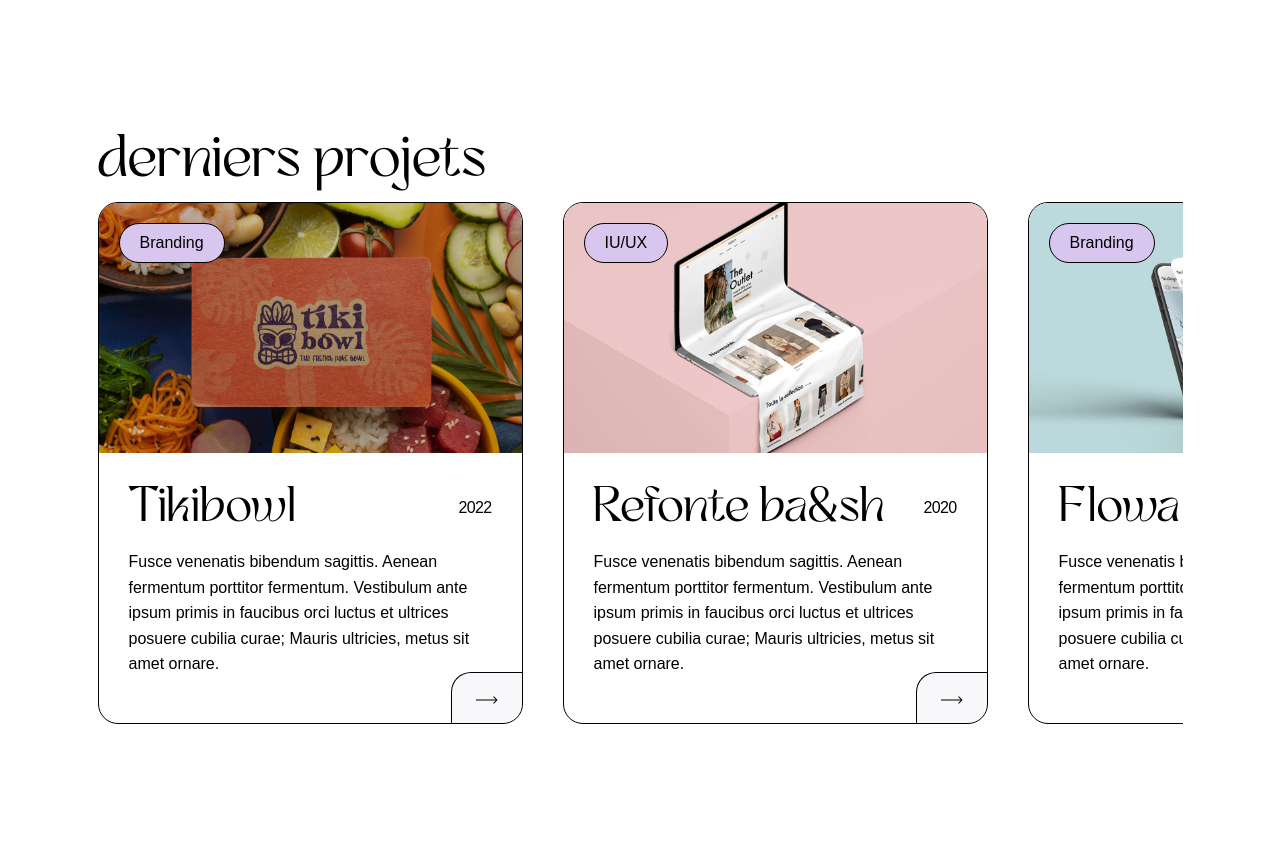
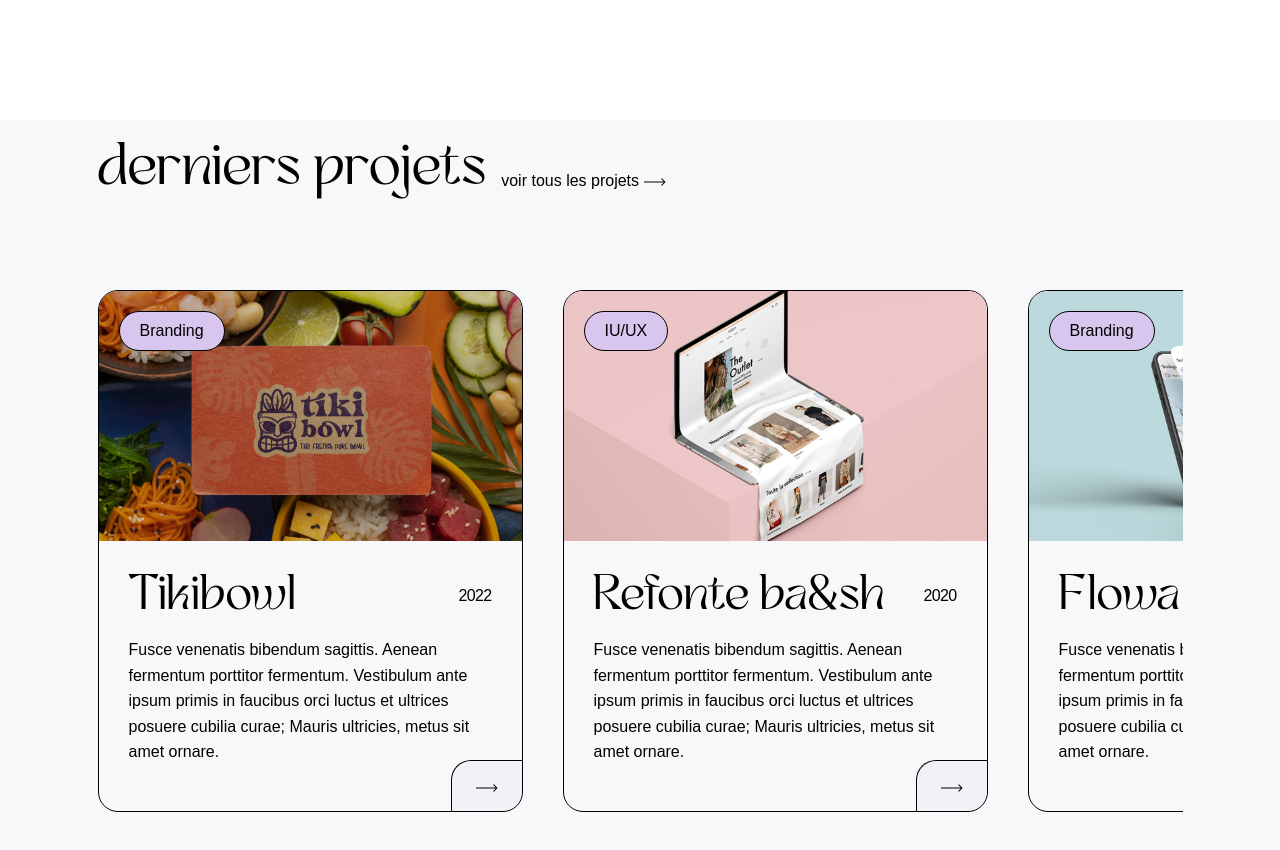
Before and after one commit to chavlt/react-portfolio-2023, a React (Create React App) app: page / in a window 1280 px wide. Shown: the part 1560-2410 px from the top of the page. Before the commit the page ends 2384 px from the top, so only its background shows below. Built offline with nearby package versions, Linux system fonts and the light colour scheme.

Commit message:
project section

```diff
--- /dev/null
+++ b/src/components/Link.js
@@ -0,0 +1,11 @@
+import arrow_right from '../assets/arrow-right.svg'
+import '../styles/Link.scss'
+
+
+function Link({link, text}){
+    return(
+        <a className="link" href={link}>{text} <img src={arrow_right} alt="arrow-right"></img></a>
+    )
+}
+
+export default Link
--- a/src/components/SliderSection.js
+++ b/src/components/SliderSection.js
@@ -1,16 +1,31 @@
+import '../styles/SliderSection.scss'
 import { register } from 'swiper/element/bundle';
 import Title from './Title'
+import Link from './Link'
 import Slider from './Slider'
 import { SliderContent } from '../datas/SliderContent'
 
+
 register();
+
+let link = {
+    "link": "#",
+    "text": "voir tous les projets"
+}
+
 
 
 function SliderSection() {
     return (
-        <div className="slider container">
-            <Title>derniers projets</Title>
-            <Slider data={SliderContent} />
+        <div className="slider">
+            <div className="container">
+                <div className="slider__header">
+                    <Title>derniers projets</Title>
+                    <Link link={link.link} text={link.text}></Link>
+
+                </div>
+                <Slider data={SliderContent} />
+            </div>
         </div>
     )
 }
--- /dev/null
+++ b/src/styles/Link.scss
@@ -0,0 +1,9 @@
+
+.link{
+    margin-left: 15px;
+    margin-bottom: 20px;
+    color: black;
+    font-family: "Syne", sans-serif;
+    font-size: 16px;
+    text-decoration : none;
+}
--- /dev/null
+++ b/src/styles/SliderSection.scss
@@ -0,0 +1,16 @@
+.slider{
+    background: #E9E5F050;
+    height: 100vh;
+    display: flex;
+    flex-direction : column;
+    align-items: center;
+    justify-content: center;
+
+    &__header{
+        display: flex;
+        flex-direction : row;
+        align-items: flex-end;
+        justify-content: flex-start;
+        margin-bottom: 80px;
+    }
+}
```
